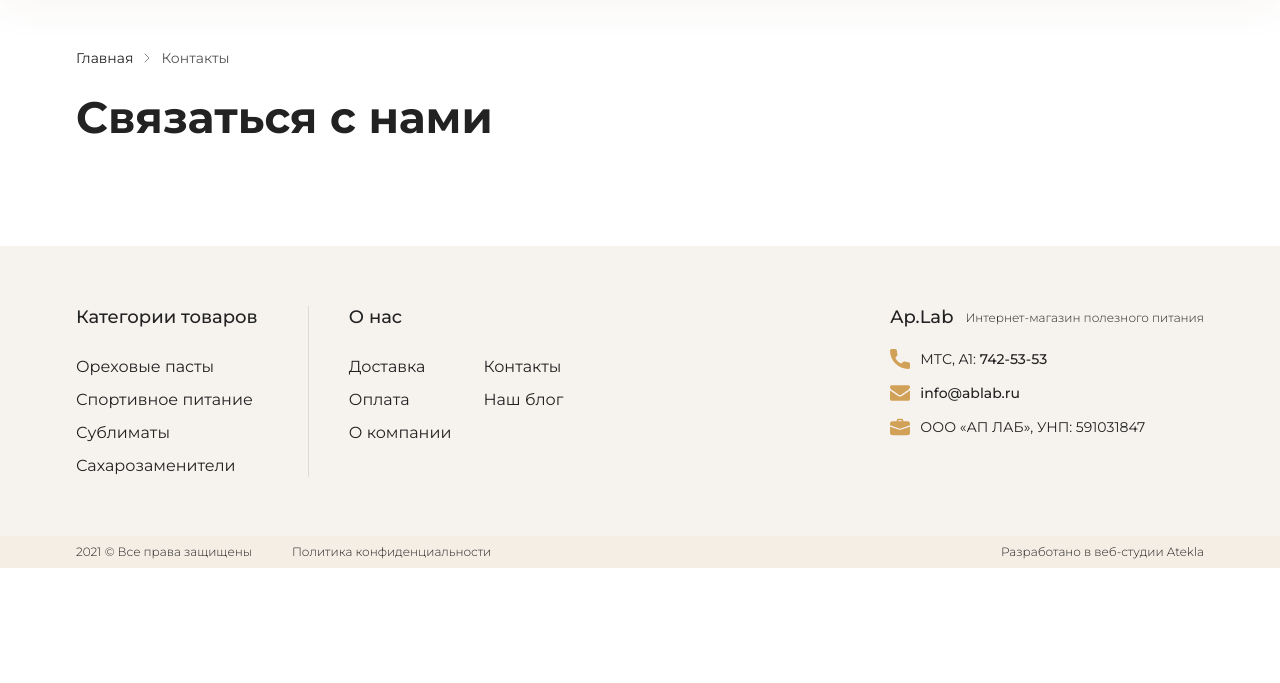
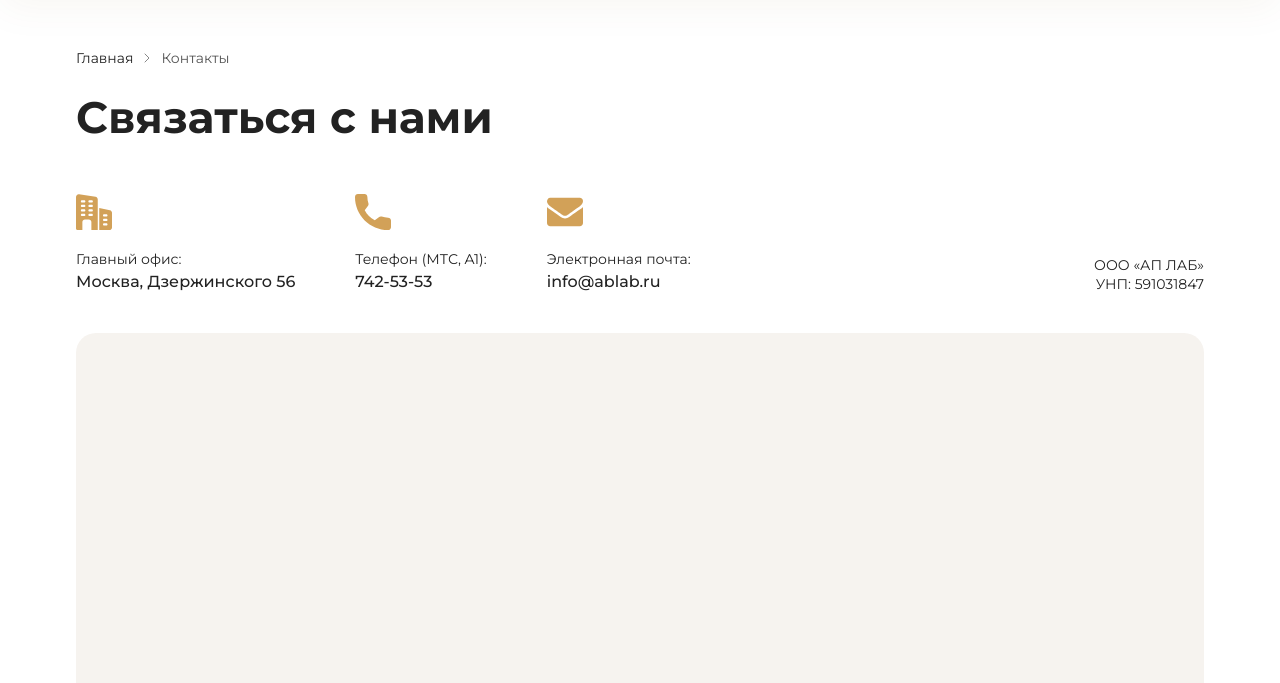
Before and after one commit to aau8/ap.lab, a plain HTML site: page contacts.html in a window 1280 px wide. Shown: the part 117-800 px from the top of the page. Drawn offline with Linux system fonts and the light colour scheme.

Commit message:
Страницы контактов

```diff
--- a/contacts.html
+++ b/contacts.html
@@ -133,8 +133,38 @@
     <section class="contacts">
       <div class="container">
         <h1 class="contacts__header-title">Связаться с нами</h1>
-        <div class="contacts__body">
-
+      </div>
+      <div class="contacts__body">
+        <div class="container">
+          <div class="contacts__header">
+            <ul class="contacts__list">
+              <li class="contacts__item">
+                <div class="contacts-icon"><img src="img/business-and-trade.svg" alt="адрес"></div>
+                <div class="contacts__item__content">
+                  <span class="contacts__item-title">Главный офис:</span>
+                  <span class="contacts__item-text">Москва, Дзержинского 56</span>
+                </div>
+              </li>
+              <li class="contacts__item">
+                <div class="contacts-icon"><img src="img/call.svg" alt="номер"></div>
+                <div class="contacts__item__content">
+                  <span class="contacts__item-title">Телефон (МТС, A1):</span>
+                  <a href="tel:+79117425353" class="contacts__item-text">742-53-53</a>
+                </div>
+              </li>
+              <li class="contacts__item">
+                <div class="contacts-icon"><img src="img/envelope.svg" alt="email"></div>
+                <div class="contacts__item__content">
+                  <span class="contacts__item-title">Электронная почта:</span>
+                  <a href="mailto:info@ablab.ru" class="contacts__item-text">info@ablab.ru</a>
+                </div>
+              </li>
+            </ul>
+            <span class="contacts__header-label">ООО «АП ЛАБ» УНП: 591031847</span>
+          </div>
+        </div>
+        <div class="container container-map">
+          <div class="contacts-map"><iframe src="https://yandex.ru/map-widget/v1/?um=constructor%3A8a7c63758683cf12770759b1bca95210dfc9b5eb6c916debe7ee1a61b418cf33&amp;source=constructor" width="100%" height="420" frameborder="0"></iframe></div>
         </div>
       </div>
     </section>
--- /dev/null
+++ b/scss/blocks/_contacts.scss
@@ -0,0 +1,109 @@
+.contacts {
+  @media screen and (max-width: $wwa3 + px) {
+    margin: 0;
+  }
+}
+
+.contacts__body {
+  margin: 48px 0 0 0;
+}
+
+.contacts__header {
+  display: flex;
+  align-items: flex-end;
+  justify-content: space-between;
+
+  @media screen and (max-width: $wwa2 + px) {
+    align-items: flex-start;
+  }
+
+  @media screen and (max-width: $wwa3 + px) {
+    flex-direction: column;
+  }
+}
+
+.contacts__list {
+  display: flex;
+
+  @media screen and (max-width: $wwa2 + px) {
+    flex-direction: column;
+  }
+}
+
+.contacts__item {
+  display: flex;
+  flex-direction: column;
+
+  &:not(:last-child) {
+    margin: 0 60px 0 0;
+  }
+
+  @media screen and (max-width: $wwa2 + px) {
+    flex-direction: row;
+    align-items: center;
+
+    &:not(:last-child) {
+      margin: 0 0 28px 0;
+    }
+  }
+}
+
+.contacts-icon {
+  width: 36px;
+  height: 36px;
+
+  & img {
+    width: 100%;
+    height: 100%;
+  }
+}
+
+.contacts__item__content {
+  display: flex;
+  flex-direction: column;
+  margin: 20px 0 0 0;
+
+  @media screen and (max-width: $wwa2 + px) {
+    // flex-direction: row;
+    margin: 0 0 0 20px;
+  }
+}
+
+.contacts__item-title {
+  font-size: 14px;
+}
+
+.contacts__item-text {
+  font-weight: 500;
+  color: $main;
+  margin: 4px 0 0 0;
+}
+
+.contacts__header-label {
+  max-width: 140px;
+  display: inline-block;
+  font-size: 14px;
+  text-align: right;
+
+  @media screen and (max-width: $wwa3 + px) {
+    max-width: none;
+    margin: 32px 0 0 0;
+  }
+}
+
+.contacts-map {
+  margin: 40px 0 0 0;
+  border-radius: 20px;
+  overflow: hidden;
+  background: $bg;
+
+  @media screen and (max-width: $wwa3 + px) {
+    border-radius: 0;
+  }
+}
+
+.container-map {
+  @media screen and (max-width: $wwa3 + px) {
+    padding: 0;
+  }
+}
--- a/scss/style.scss
+++ b/scss/style.scss
@@ -281,3 +281,6 @@ h4 {
 
 // Стили для модальных окон
 @import 'blocks/_modals';
+
+// Стили для контактов
+@import 'blocks/_contacts';
```
Also changed, not shown: css/style.css, img/business-and-trade.svg (added).
